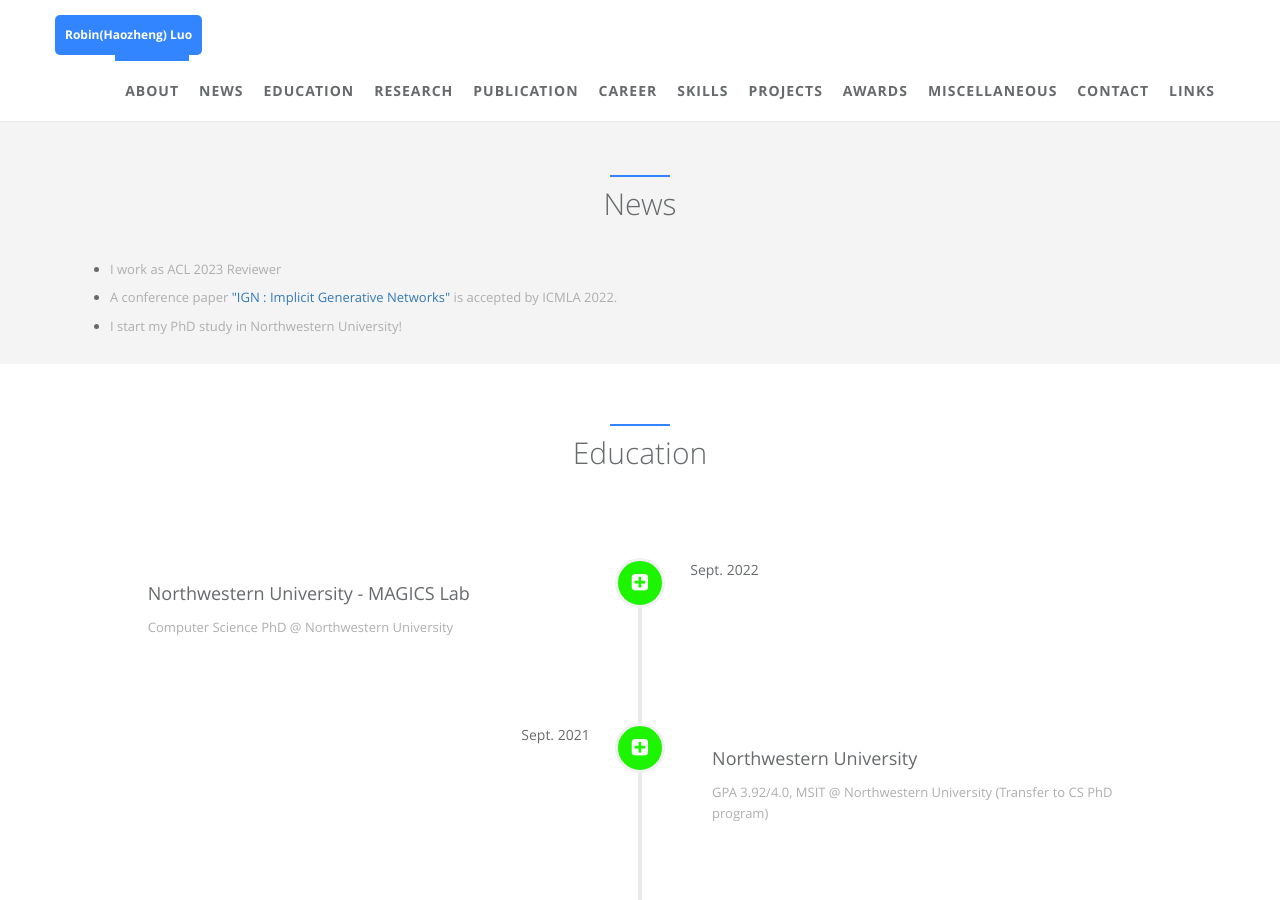
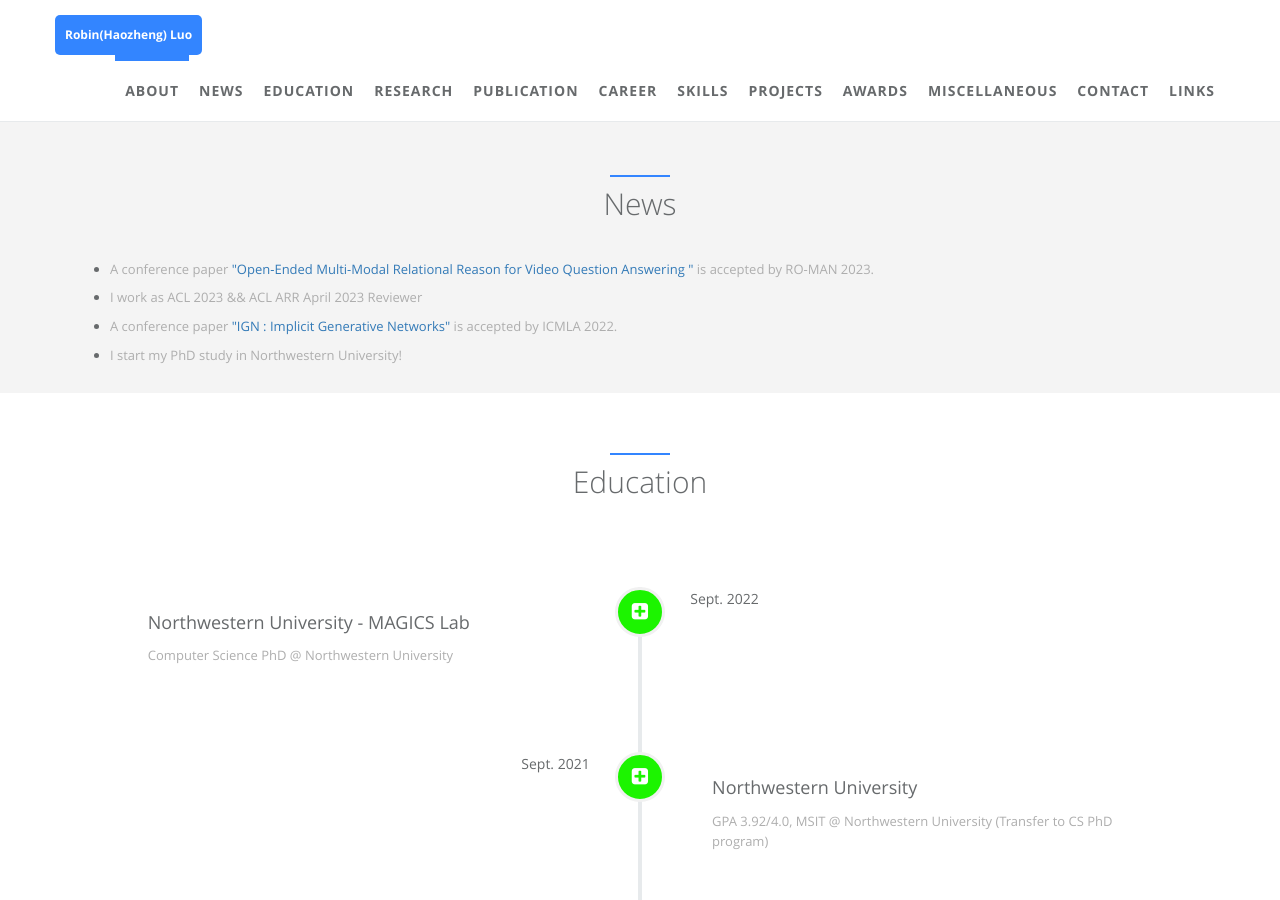
Before and after one commit to robinzixuan/robin.github.io, a Jekyll site: the page built from index.html, in a window 1280 px wide and 900 px high, scrolled down 1075 px. Built offline with Jekyll 4.4.1, drawn with Linux system fonts in a browser that asks for light colours.

Commit message:
Update news.html

```diff
--- a/_includes/sections/news.html
+++ b/_includes/sections/news.html
@@ -7,9 +7,11 @@
   </div>
 
   <ul>
-  <li><p>
-    I work as ACL 2023 Reviewer
-  </p>
+  <li><p> A conference paper <a href="https://arxiv.org/abs/2012.00822">"Open-Ended Multi-Modal Relational Reason for Video Question Answering
+"</a> is accepted by RO-MAN 2023.</p>
+  </li>
+  <li><p> I work as ACL 2023 && ACL ARR April 2023 Reviewer
+    </p>
   </li>
   <li><p>
     A conference paper <a href="https://arxiv.org/abs/2206.05860">"IGN : Implicit Generative Networks"</a> is accepted by ICMLA 2022.
```
